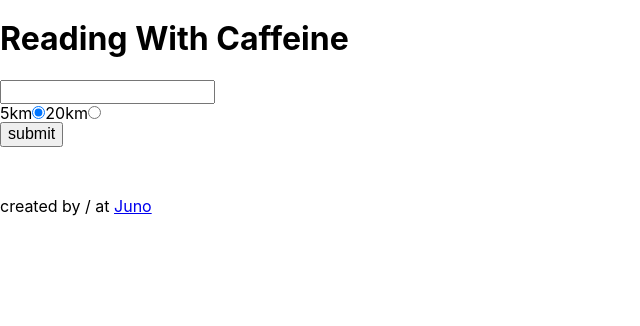
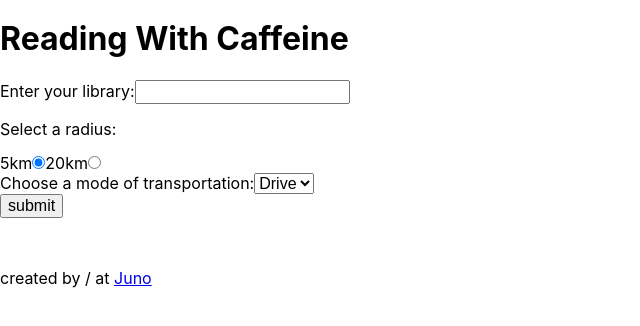
Before and after one commit to kdlry/readingWithCaffeine, a React (Create React App) app: page / in a window 1280 px wide. Shown: the top 326 px of the page, without its empty margins (0-640 px from the left). Built offline with nearby package versions, Linux system fonts and the light colour scheme.

Commit message:
add modes of transportation for directions

```diff
--- a/src/App.js
+++ b/src/App.js
@@ -4,6 +4,7 @@ import './App.css';
 import Header from './Header';
 import Form from './Form';
 import CoffeeShopsList from './CoffeeShopsList';
+import Directions from './Directions';
 import Footer from './Footer';
 
 class App extends Component {
@@ -13,15 +14,15 @@ class App extends Component {
       libraryInput: '', // to register change of library selection
       autoComplete: [], // results from the prediction text
       selectedLibrary: {}, // to grab value of library // pop in here
-      selectedLibraryLatitude: '',
-      selectedLibraryLongitude: '',
       showSuggestions: true,
-      selectedLibraryName: '',
       selectedRadius: 5000,
       coffeeShops: [],
       distanceBetween: '',
       selectedCoffeeShop: '',
       displayedMap: '',
+      directionsToCoffeeShop: [],
+      modeOfTransportation: 'fastest',
+      directionsSessionID: ''
     };
   }
 
@@ -176,9 +177,36 @@ class App extends Component {
 
         const apiKey = 'rNUBvav2dEGGss4WVvHK64tVGGygn3zB';
 
-        const mapWithRoute = `https://www.mapquestapi.com/staticmap/v5/map?key=${apiKey}&scalebar=true|bottom&size=600,600&type=light&start=${this.state.selectedLibrary.latitude},${this.state.selectedLibrary.longitude}&end=${this.state.selectedCoffeeShop.latitude},${this.state.selectedCoffeeShop.longitude}`
+        // const mapWithRoute = `https://www.mapquestapi.com/staticmap/v5/map?key=${apiKey}&scalebar=true|bottom&size=600,600&type=light&start=${this.state.selectedLibrary.latitude},${this.state.selectedLibrary.longitude}&end=${this.state.selectedCoffeeShop.latitude},${this.state.selectedCoffeeShop.longitude}&traffic=flow|cons|inc&session=${this.state.directionsSessionID}`;
 
-        const directionsWithRoute = `http://www.mapquestapi.com/directions/v2/route?key=${apiKey}&scalebar=true|bottom&size=600,600&type=light&from=${this.state.selectedLibrary.latitude},${this.state.selectedLibrary.longitude}&to=${this.state.selectedCoffeeShop.latitude},${this.state.selectedCoffeeShop.longitude}`
+
+        const mapWithRoute =
+        this.state.directionsSessionID === '' ?
+         `https://www.mapquestapi.com/staticmap/v5/map?key=${apiKey}&scalebar=true|bottom&size=600,600&type=light&start=${this.state.selectedLibrary.latitude},${this.state.selectedLibrary.longitude}&end=${this.state.selectedCoffeeShop.latitude},${this.state.selectedCoffeeShop.longitude}&traffic=flow|cons|inc`
+        :
+         `https://www.mapquestapi.com/staticmap/v5/map?key=${apiKey}&scalebar=true|bottom&size=600,600&type=light&traffic=flow|cons|inc&session=${this.state.directionsSessionID}`;
+
+
+
+        // const mapWithRoute = `https://www.mapquestapi.com/staticmap/v5/map?key=${apiKey}&scalebar=true|bottom&size=600,600&type=light&traffic=flow|cons|inc&session=${this.state.directionsSessionID}`
+
+
+
+        const directionsWithRoute = `http://www.mapquestapi.com/directions/v2/route?key=${apiKey}&scalebar=true|bottom&size=600,600&type=light&from=${this.state.selectedLibrary.latitude},${this.state.selectedLibrary.longitude}&to=${this.state.selectedCoffeeShop.latitude},${this.state.selectedCoffeeShop.longitude}&routeType=${this.state.modeOfTransportation}`
+
+        axios({
+          url: directionsWithRoute
+        }).then(results => {
+          console.log(results);
+          const directions = results.data.route.legs[0].maneuvers;
+
+          const directionsToCoffeeShop = directions.map(direction => {
+            return direction.narrative;
+          })
+          const directionsSessionID = results.data.route.sessionId;
+          this.setState({directionsToCoffeeShop, directionsSessionID})
+
+        })
 
         // https://www.mapquestapi.com/staticmap/v5/map?key=rNUBvav2dEGGss4WVvHK64tVGGygn3zB&scalebar=true%7Cbottom&size=600, 600&zoom=16&start=43.651893,-79.381713&end=43.653427,-79.380764
 
@@ -196,6 +224,12 @@ class App extends Component {
     });
   };
 
+  handleTransportationChange = (event) => {
+    const modeOfTransportation = event.target.value;
+
+    this.setState({modeOfTransportation});
+  }
+
   render() {
     const {
       handleLibraryInputChange,
@@ -203,13 +237,14 @@ class App extends Component {
       handleFormSubmit,
       handleRadiusSelected,
       handleCoffeeShopSelected,
+      handleTransportationChange,
       state: {
         libraryInput,
         autoComplete,
         showSuggestions,
-        selectedRadius,
         displayedMap,
         coffeeShops,
+        directionsToCoffeeShop,
       },
     } = this;
     return (
@@ -219,8 +254,8 @@ class App extends Component {
           libraryInput={libraryInput}
           handleLibraryInputChange={handleLibraryInputChange}
           handleFormSubmit={handleFormSubmit}
-          selectedRadius={selectedRadius}
           handleRadiusSelected={handleRadiusSelected}
+          handleTransportationChange={handleTransportationChange}
         />
         <ul>
           {showSuggestions === true &&
@@ -239,10 +274,14 @@ class App extends Component {
               );
             })}
         </ul>
-        <img src={displayedMap} />
+        <img src={displayedMap} alt=""/>
         <CoffeeShopsList
           handleCoffeeShopSelected={handleCoffeeShopSelected}
           coffeeShops={coffeeShops} />
+
+        <Directions
+          directionsToCoffeeShop={directionsToCoffeeShop}
+        />
         <Footer />
       </div>
     );
--- /dev/null
+++ b/src/Directions.js
@@ -0,0 +1,20 @@
+import React from 'react';
+
+const Directions = (props) => {
+ const { directionsToCoffeeShop } = props;
+    return (
+        <>
+            <ul>
+                {directionsToCoffeeShop.map((direction) => {
+                    return (
+                        <li className=''>
+                            {direction}
+                        </li>
+                    );
+                })}
+            </ul>
+        </>
+    )
+};
+
+export default Directions;
--- a/src/Form.js
+++ b/src/Form.js
@@ -5,14 +5,15 @@ const Form = (props) => {
     handleLibraryInputChange,
     libraryInput,
     handleFormSubmit,
-    selectedRadius,
     handleRadiusSelected,
+    modeOfTransportation,
+    handleTransportationChange
   } = props;
   return (
     <>
       <form action='submit'>
         <div>
-          <label htmlFor='inputLocation'></label>
+          <label htmlFor='inputLocation'>Enter your library:</label>
           <input
             type='text'
             id='inputLocation'
@@ -23,6 +24,7 @@ const Form = (props) => {
         </div>
 
         <div>
+          <p>Select a radius:</p>
           <label htmlFor='radius5km'>5km</label>
           <input
             type='radio'
@@ -45,6 +47,15 @@ const Form = (props) => {
         </div>
 
         <div>
+          <label htmlFor="modeOfTransportation">Choose a mode of transportation:</label>
+          <select id="modeOfTransportation" value={modeOfTransportation} onChange={handleTransportationChange}>
+            <option value="fastest">Drive</option>
+            <option value="pedestrian">Walk</option>
+            <option value="bicycle">Bike</option>
+          </select>
+        </div>
+
+        <div>
           <button className='' type='submit' onClick={handleFormSubmit}>
             submit
           </button>
```
